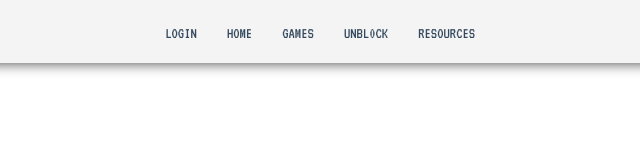
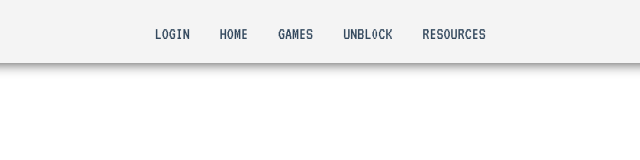
Before and after one commit to beforeblazergithub/data, a plain HTML site: page home.html in a window 1280 px wide. Shown: the full height of the page, 356-996 px from the left. Drawn offline with Linux system fonts and the light colour scheme.

Commit message:
Update home.html

```diff
--- a/home.html
+++ b/home.html
@@ -61,7 +61,7 @@ a {
 
 .main-nav a {
 	color: #34495e;
-	font-size: .99em;
+	font-size: 1.1em;
 }
 
 .main-nav a:hover {
@@ -85,7 +85,7 @@ a {
 
 
 /* =================================
-  Media Queries
+  Media Queries by Hunter
 ==================================== */
 
 
```
